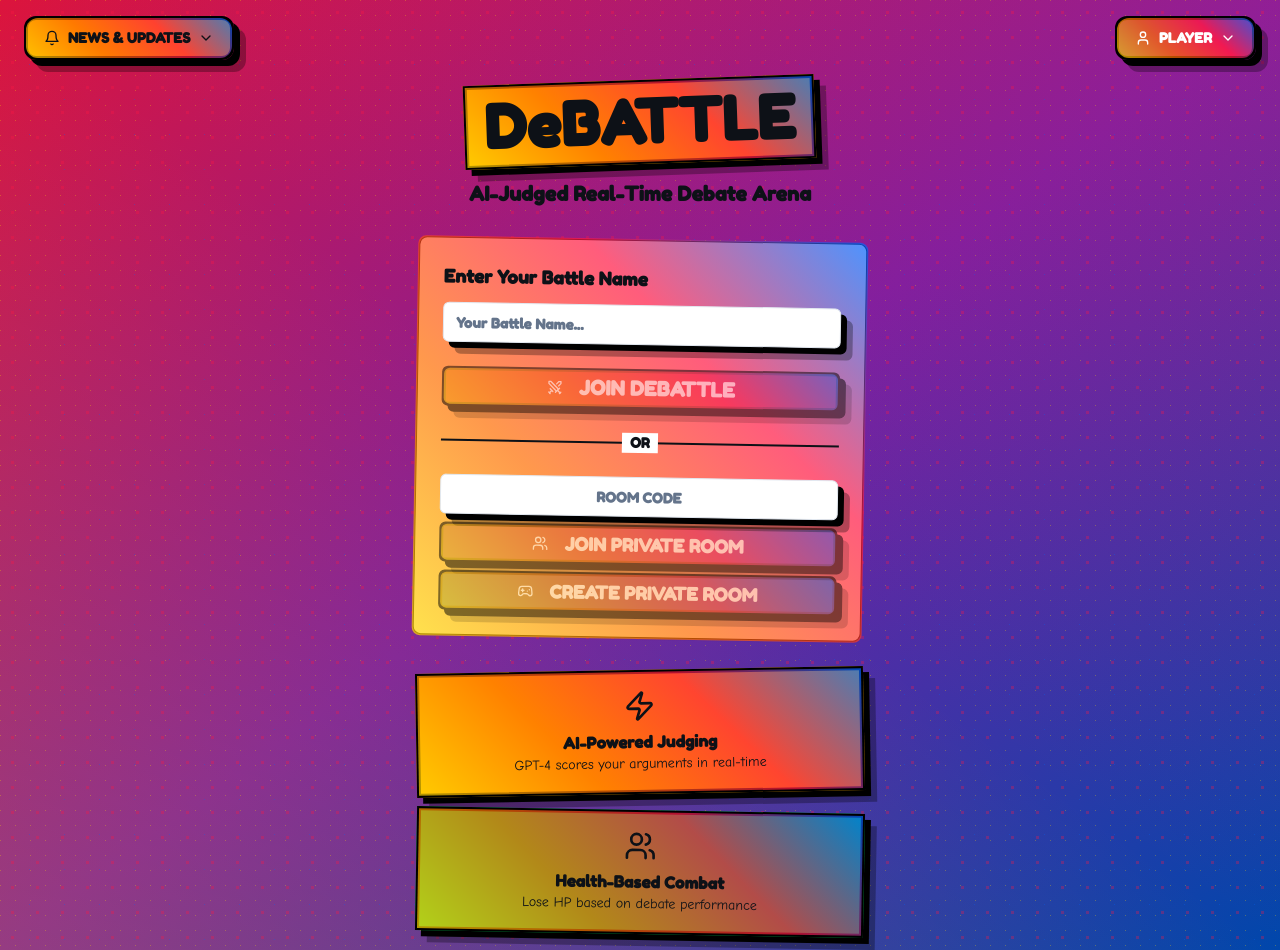
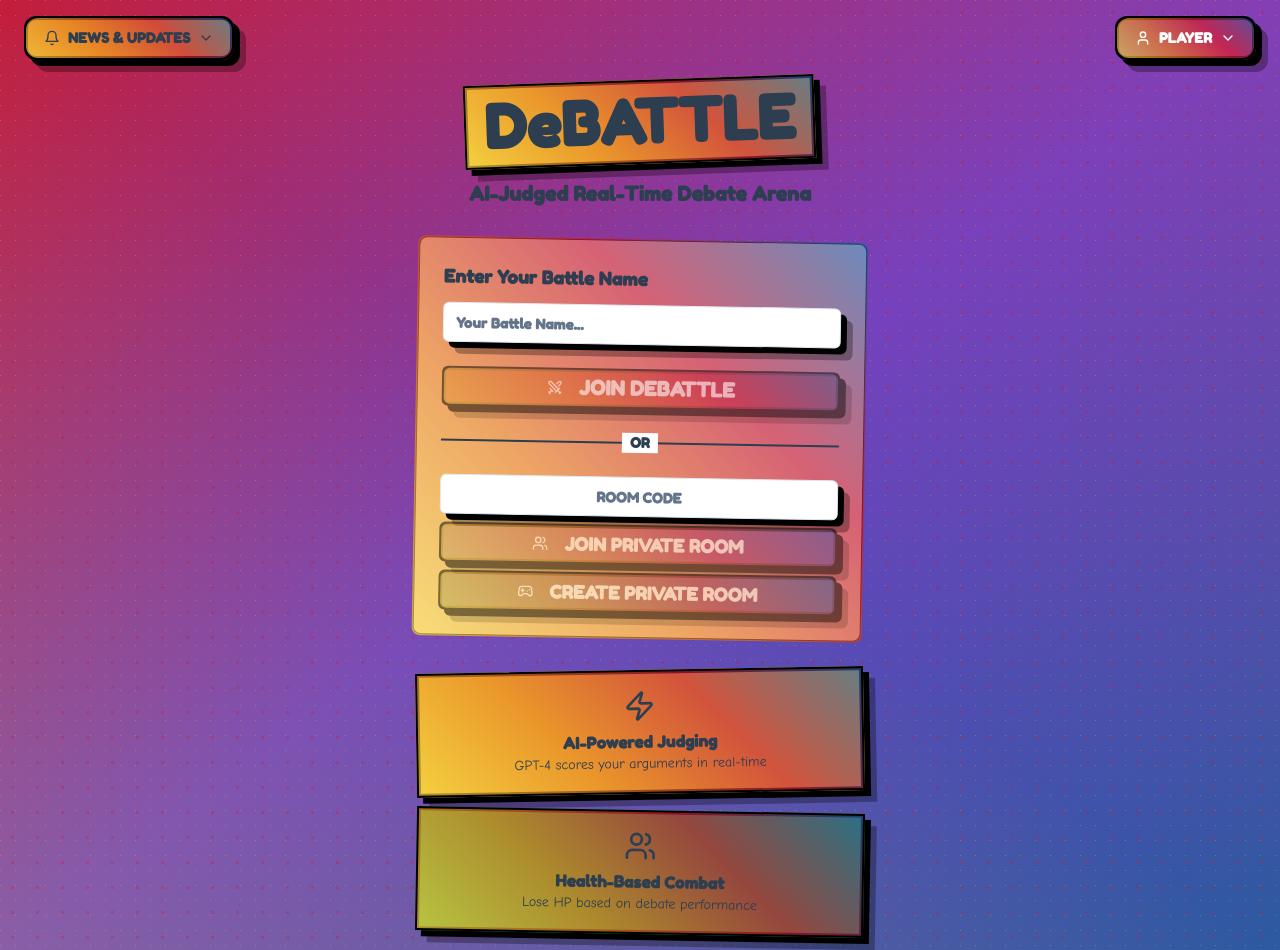
Before and after one commit to benpham0707/debate-verse-battle-86, a React (Vite) app: page / in a window 1280 px wide. Built offline with nearby package versions, Linux system fonts and the light colour scheme.

Commit message:
Refactor: Desaturate colors for comic book aesthetic
Adjusted color palette to reduce saturation, aiming for a more traditional comic book style.

```diff
--- a/src/index.css
+++ b/src/index.css
@@ -1,4 +1,3 @@
-
 @import url('https://fonts.googleapis.com/css2?family=Comic+Neue:wght@300;400;700&family=Fredoka+One&display=swap');
 @tailwind base;
 @tailwind components;
@@ -101,14 +100,14 @@
     left: -2px;
     right: -2px;
     bottom: -2px;
-    background: linear-gradient(45deg, #FFD600, #FF6D00, #FF1744, #0066FF);
+    background: linear-gradient(45deg, #F4D03F, #E67E22, #C41E3A, #2C5AA0);
     border-radius: inherit;
     z-index: -1;
     opacity: 0.7;
   }
 
   .comic-panel {
-    background: linear-gradient(135deg, #FFD600 0%, #FF6D00 50%, #FF1744 100%);
+    background: linear-gradient(135deg, #F4D03F 0%, #E67E22 50%, #C41E3A 100%);
     border: 5px solid #000;
     box-shadow: 8px 8px 0px #000, 16px 16px 0px rgba(0,0,0,0.3);
     transform: rotate(-1deg);
@@ -160,15 +159,15 @@
 
   .halftone-bg {
     background-image:
-      radial-gradient(circle, #FF1744 1.5px, transparent 1.5px),
-      radial-gradient(circle, #0066FF 1px, transparent 1px),
-      radial-gradient(circle, #FFD600 0.8px, transparent 0.8px);
+      radial-gradient(circle, #C41E3A 1.5px, transparent 1.5px),
+      radial-gradient(circle, #2C5AA0 1px, transparent 1px),
+      radial-gradient(circle, #F4D03F 0.8px, transparent 0.8px);
     background-size: 25px 25px, 35px 35px, 15px 15px;
     background-position: 0 0, 12px 12px, 8px 8px;
   }
 
   .comic-gradient {
-    background: linear-gradient(45deg, #FF1744, #0066FF, #FFD600, #FF0080, #8E24AA);
+    background: linear-gradient(45deg, #C41E3A, #2C5AA0, #F4D03F, #D63384, #6F42C1);
     background-size: 500% 500%;
     animation: gradient-shift 4s ease infinite;
   }
@@ -189,7 +188,7 @@
     content: '';
     position: absolute;
     inset: -4px;
-    background: linear-gradient(45deg, #FF1744, #0066FF, #FFD600, #FF0080);
+    background: linear-gradient(45deg, #C41E3A, #2C5AA0, #F4D03F, #D63384);
     border-radius: inherit;
     z-index: -1;
     filter: blur(8px);
@@ -316,11 +315,11 @@
 
   @keyframes pulse-glow {
     0%, 100% {
-      box-shadow: 0 0 20px rgba(255, 71, 71, 0.5);
+      box-shadow: 0 0 20px rgba(196, 30, 58, 0.5);
       transform: scale(1);
     }
     50% {
-      box-shadow: 0 0 30px rgba(255, 71, 71, 0.8);
+      box-shadow: 0 0 30px rgba(196, 30, 58, 0.8);
       transform: scale(1.02);
     }
   }
--- a/tailwind.config.ts
+++ b/tailwind.config.ts
@@ -1,4 +1,3 @@
-
 import type { Config } from "tailwindcss";
 
 export default {
@@ -63,17 +62,17 @@ export default {
 					border: 'hsl(var(--sidebar-border))',
 					ring: 'hsl(var(--sidebar-ring))'
 				},
-				// Enhanced Spider-Verse Comic Colors with more depth
+				// Muted Comic Book Colors with authentic comic feel
 				comic: {
-					red: '#DC143C',        // Deeper crimson
-					blue: '#0047AB',       // Royal blue
-					yellow: '#FFB000',     // Rich amber
-					pink: '#E91E63',       // Vivid pink
-					purple: '#7B1FA2',     // Deep purple
-					green: '#00C853',      // Vibrant green
-					orange: '#FF8F00',     // Deep orange
-					dark: '#0D1117',       // Rich black
-					light: '#FAFAFA'       // Pure white
+					red: '#C41E3A',        // Classic comic red
+					blue: '#2C5AA0',       // Muted superhero blue
+					yellow: '#F4D03F',     // Vintage comic yellow
+					pink: '#D63384',       // Softer pink
+					purple: '#6F42C1',     // Muted purple
+					green: '#28A745',      // Classic comic green
+					orange: '#E67E22',     // Warm comic orange
+					dark: '#2C3E50',       // Comic book dark
+					light: '#F8F9FA'       // Clean white
 				}
 			},
 			borderRadius: {
@@ -116,10 +115,10 @@ export default {
 				},
 				'pulse-glow': {
 					'0%, 100%': {
-						boxShadow: '0 0 10px rgba(255, 23, 68, 0.5), 0 0 20px rgba(0, 102, 255, 0.3)'
+						boxShadow: '0 0 10px rgba(196, 30, 58, 0.5), 0 0 20px rgba(44, 90, 160, 0.3)'
 					},
 					'50%': {
-						boxShadow: '0 0 25px rgba(255, 23, 68, 0.8), 0 0 35px rgba(0, 102, 255, 0.6)'
+						boxShadow: '0 0 25px rgba(196, 30, 58, 0.8), 0 0 35px rgba(44, 90, 160, 0.6)'
 					}
 				},
 				'bounce-in': {
```
